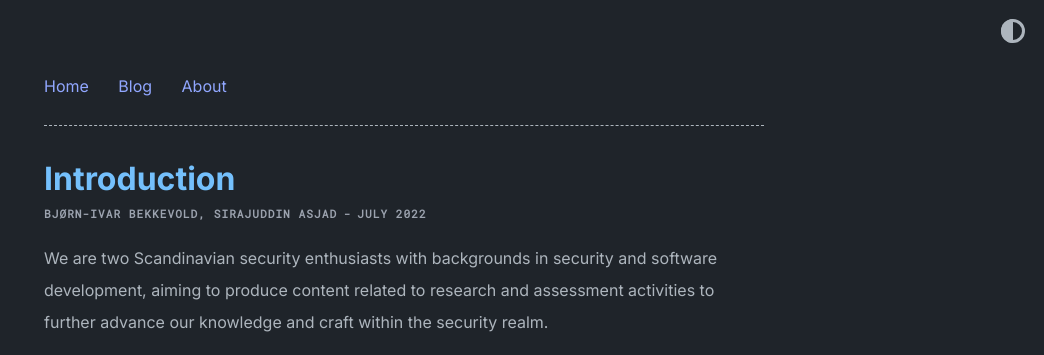
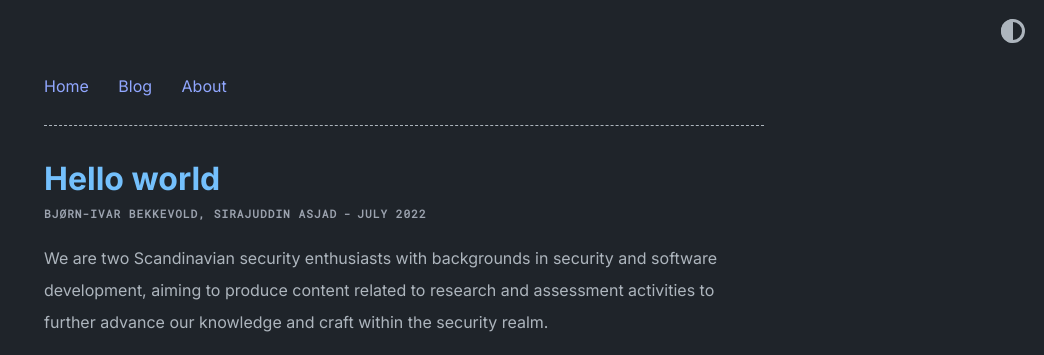
Before and after one commit to memsecno/memsec.no, a Jekyll site: the page built from _posts/2022-01-25-hello-world.md, in a window 1280 px wide. Shown: the top 355 px of the page, without its empty margins (236-1280 px from the left). Built offline with Jekyll 4.4.1, drawn with Linux system fonts in a browser that asks for light colours.

Commit message:
Minor changes

```diff
--- a/_posts/2022-01-25-introduction.md
+++ b/_posts/2022-01-25-hello-world.md
@@ -1,8 +1,8 @@
 ---
+title: "Hello world"
+author: "Bjørn-Ivar Bekkevold, Sirajuddin Asjad"
+date: "2022-07-01"
 layout: post
-title: "Introduction"
-date: "2022-07-01"
-author: "Bjørn-Ivar Bekkevold, Sirajuddin Asjad"
 categories: post
 ---
 
```
Also changed, not shown: _posts/2022-05-31-ssa.md (+3 -3 lines), _posts/2022-07-01-introduction-to-blockchain-security.md (+3 -1 lines).
